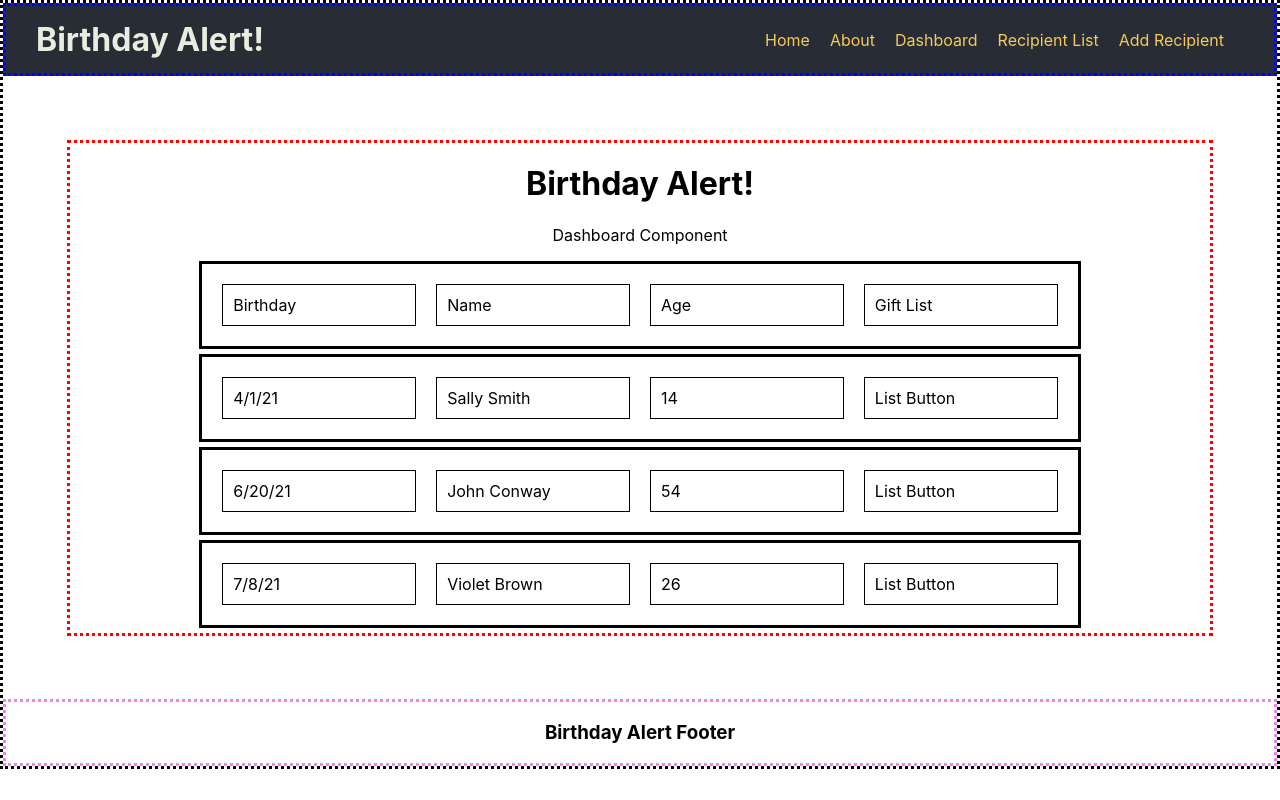
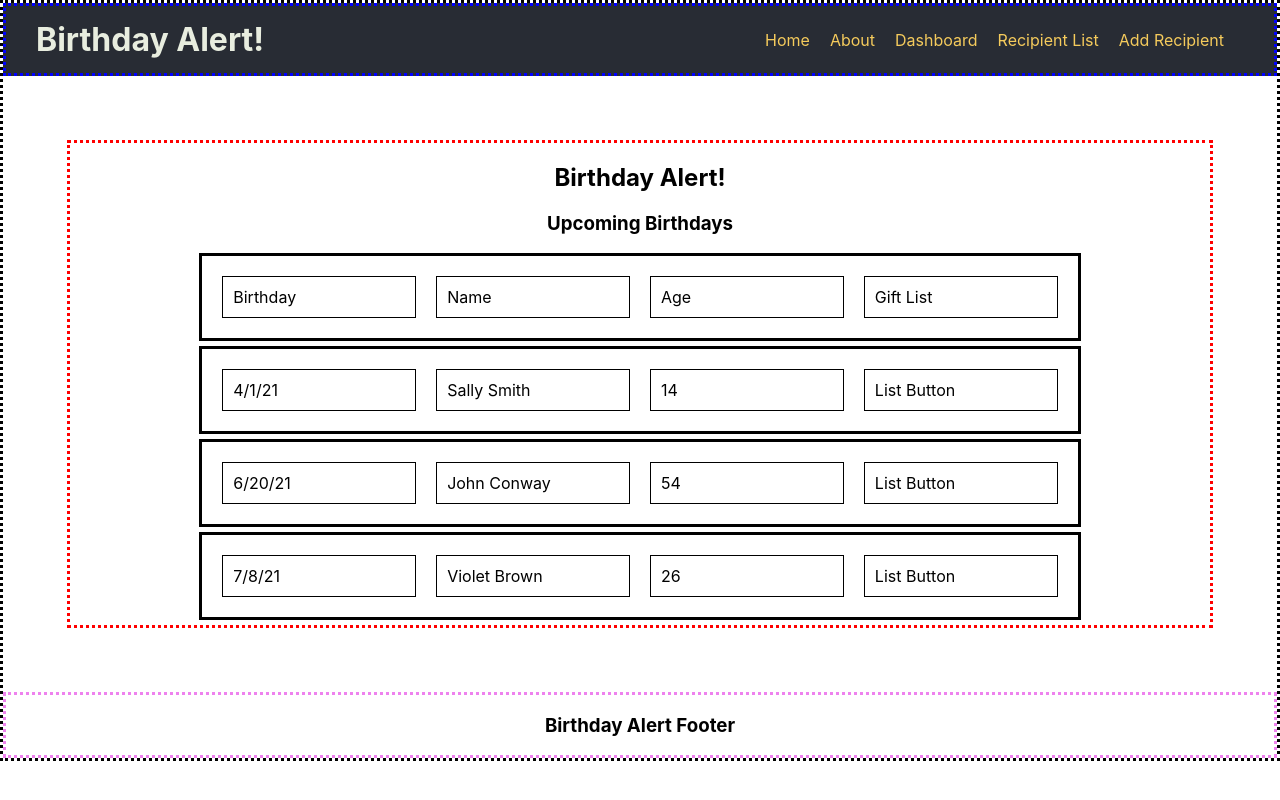
Before and after one commit to raeas/birthday-alert-client, a React (Create React App) app: page /dashboard in a window 1280 px wide. Built offline with nearby package versions, Linux system fonts and the light colour scheme.

Commit message:
updated text

```diff
--- a/src/Dashboard/Dashboard.js
+++ b/src/Dashboard/Dashboard.js
@@ -6,8 +6,8 @@ import './Dashboard.css'
 function Dashboard() {
   return (
     <div className='Dashboard'>
-      <h1>Birthday Alert!</h1>
-      <p>Dashboard Component</p>
+      <h2>Birthday Alert!</h2>
+      <h3>Upcoming Birthdays</h3>
       <DashboardTile />
     </div>
   );
```
